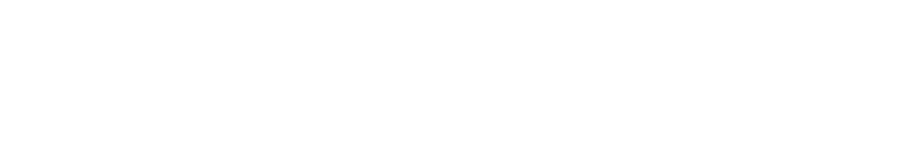
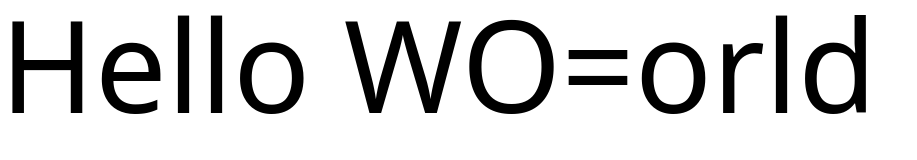
Before and after one commit to jekthw/PlayIT-Challenge, a plain HTML site: page index.html in a window 1280 px wide. Shown: the whole page, without its empty margins (0-917 px from the left). Drawn offline with nearby package versions, Linux system fonts and the light colour scheme.

Commit message:
Tes lagi donk

```diff
--- a/index.html
+++ b/index.html
@@ -4,10 +4,10 @@
     <meta charset="UTF-8">
     <meta name="viewport" content="width=device-width, initial-scale=1.0">
     <script src="https://cdn.tailwindcss.com"></script>
-    <title>Reypendragon</title>
+    <title></title>
 </head>
 <body>
-    <h1 class="text-9xl"></h1>
+    <h1 class="text-9xl">Hello WO=orld</h1>
     <script></script>
 </body>
 </html>
```
